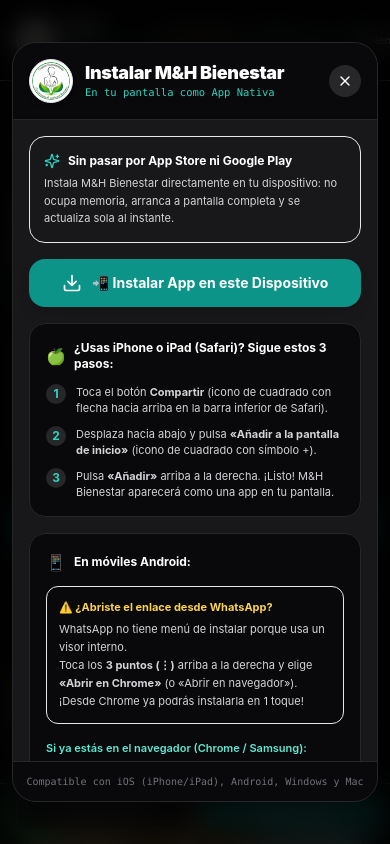
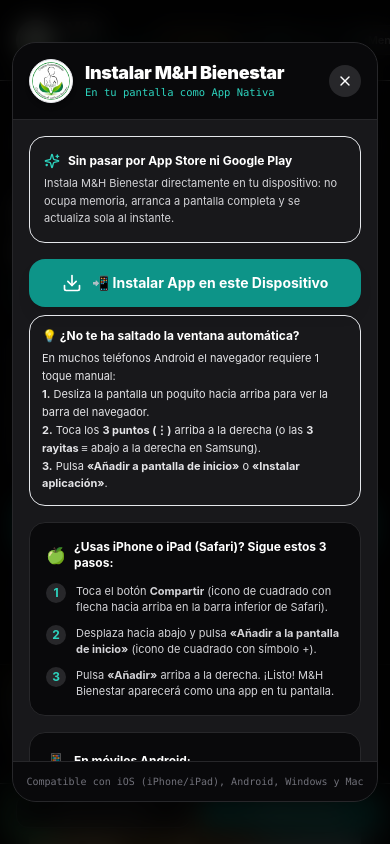
Before and after one commit to munozmramon/mh-bienestar, a Next.js app: page / in a window 390 px wide. Both pictures are taken after a click on the button "App". Shown: the top 844 px of the page. Built offline with nearby package versions, Linux system fonts and the light colour scheme.

Commit message:
fix(pwa): fix metadataBase domain and clean manifest link for native Android installation

```diff
--- a/src/app/layout.tsx
+++ b/src/app/layout.tsx
@@ -25,14 +25,14 @@ export const metadata: Metadata = {
   authors: [{ name: 'Centro Parasanitario M&H' }],
   creator: 'M&H BIENESTAR',
   publisher: 'Centro Parasanitario M&H',
-  metadataBase: new URL('https://quirosteopatiamh.es'),
+  metadataBase: new URL('https://mh-bienestar.vercel.app'),
   alternates: {
     canonical: '/',
   },
   openGraph: {
     title: 'M&H BIENESTAR — Reeducación Corporal en Orcera (Jaén)',
     description: 'Equilibrio, movilidad y serenidad para tu cuerpo en el corazón de la Sierra de Segura. Reserva tu sesión online.',
-    url: 'https://quirosteopatiamh.es',
+    url: 'https://mh-bienestar.vercel.app',
     siteName: 'M&H BIENESTAR',
     locale: 'es_ES',
     type: 'website',
@@ -66,7 +66,6 @@ export const metadata: Metadata = {
     statusBarStyle: 'black-translucent',
     title: 'M&H Bienestar',
   },
-  manifest: '/manifest.json',
 };
 
 export const viewport: Viewport = {
@@ -123,6 +122,7 @@ export default function RootLayout({
   return (
     <html lang="es" className="scroll-smooth">
       <head>
+        <link rel="manifest" href="/manifest.json" />
         <script
           type="application/ld+json"
           dangerouslySetInnerHTML={{ __html: JSON.stringify(jsonLd) }}
--- a/src/components/Navbar.tsx
+++ b/src/components/Navbar.tsx
@@ -38,6 +38,7 @@ export default function Navbar() {
   const [viralModalOpen, setViralModalOpen] = useState(false);
   const [installModalOpen, setInstallModalOpen] = useState(false);
   const [deferredPrompt, setDeferredPrompt] = useState<any>(null);
+  const [installClickedWithoutPrompt, setInstallClickedWithoutPrompt] = useState(false);
   const [qrCodeDataUrl, setQrCodeDataUrl] = useState<string>('');
 
   React.useEffect(() => {
@@ -80,6 +81,7 @@ export default function Navbar() {
       setDeferredPrompt(null);
     } else {
       setInstallModalOpen(true);
+      setInstallClickedWithoutPrompt(true);
     }
   };
 
@@ -593,6 +595,20 @@ export default function Navbar() {
                   <Download className="w-5 h-5 text-white" />
                   <span>📲 Instalar App en este Dispositivo</span>
                 </button>
+
+                {installClickedWithoutPrompt && !deferredPrompt && (
+                  <div className="p-3 rounded-2xl bg-teal-950/80 border border-teal-500/50 text-teal-200 text-xs space-y-1.5 animate-in fade-in duration-200">
+                    <p className="font-bold flex items-center gap-1.5 text-white">
+                      <span>💡 ¿No te ha saltado la ventana automática?</span>
+                    </p>
+                    <p className="text-[11px] leading-relaxed text-zinc-200">
+                      En muchos teléfonos Android el navegador requiere 1 toque manual: <br />
+                      <strong>1.</strong> Desliza la pantalla un poquito hacia arriba para ver la barra del navegador. <br />
+                      <strong>2.</strong> Toca los <strong>3 puntos (⋮)</strong> arriba a la derecha (o las <strong>3 rayitas ≡</strong> abajo a la derecha en Samsung). <br />
+                      <strong>3.</strong> Pulsa <strong>«Añadir a pantalla de inicio»</strong> o <strong>«Instalar aplicación»</strong>.
+                    </p>
+                  </div>
+                )}
               </div>
 
               {/* Guía Paso a Paso para iPhone / iPad (Safari) */}
```
Also changed, not shown: public/manifest.json.
